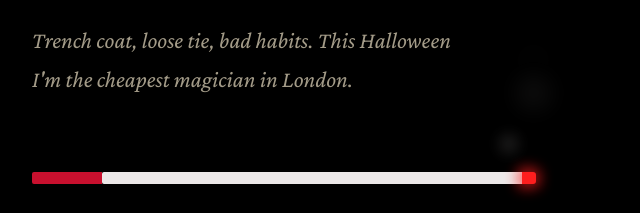
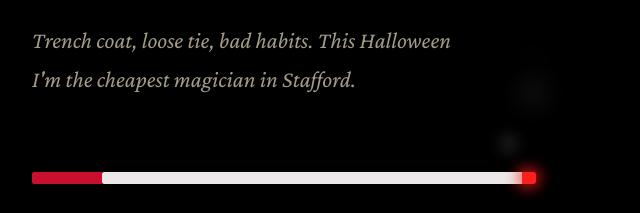
Before and after one commit to ConstantineExorcist/ConstantineExorcist.github.io, a plain HTML site: page index.html in a window 1280 px wide. Shown: the part 288-501 px from the top of the page, 192-832 px from the left. Drawn offline with nearby package versions, Linux system fonts and the light colour scheme.

Commit message:
Update location in Halloween description

```diff
--- a/index.html
+++ b/index.html
@@ -137,7 +137,7 @@
 <header class="hero">
   <div class="wrap">
     <h1>John <span>Constantine</span></h1>
-    <p class="tag">Trench coat, loose tie, bad habits. This Halloween I'm the cheapest magician in London.</p>
+    <p class="tag">Trench coat, loose tie, bad habits. This Halloween I'm the cheapest magician in Stafford.</p>
     <div class="cig" aria-hidden="true">
       <div class="filter"></div>
       <div class="paper"></div>
```
